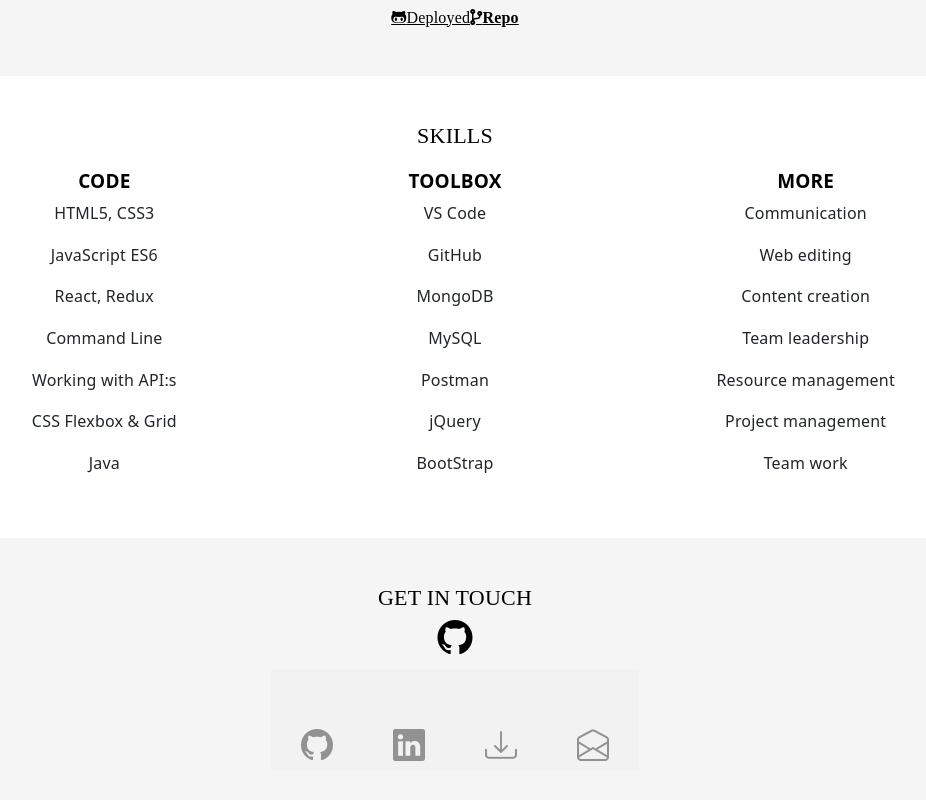
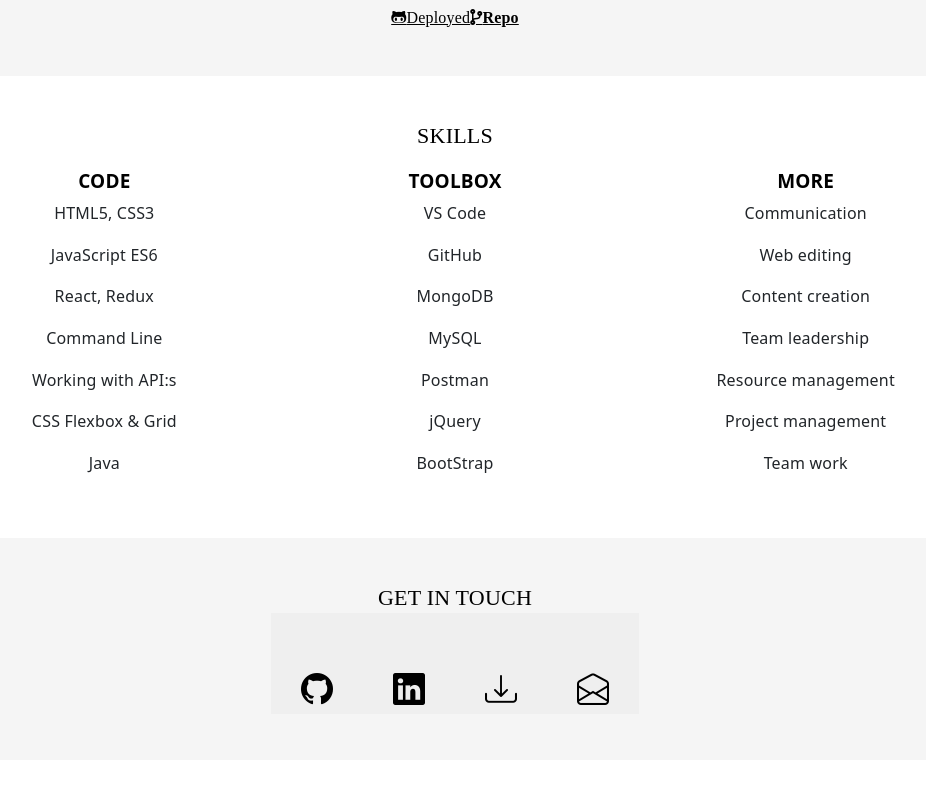
Before and after one commit to sayler3/React_Portfolio, a React (Create React App) app: page / in a window 1280 px wide. Shown: the part 1965-2765 px from the top of the page, without its empty margins (185-1111 px from the left). After the commit the page ends 2725 px from the top, so only its background shows below. Built offline with nearby package versions, Linux system fonts and the light colour scheme; grey boxes are pictures that could not be loaded; a web font is replaced by a local one.

Commit message:
testing footer icons for production

```diff
--- a/src/App.css
+++ b/src/App.css
@@ -179,11 +179,9 @@ h4 {
 	font-weight: bold;
 }
 
-.footer-icons {
-	display: flex;
-	justify-content: center;
+/* .footer-icons {
 	opacity: 40%;
-}
+} */
 
 .footer-text {
 	font-weight: bold;
--- a/src/Components/Footer.js
+++ b/src/Components/Footer.js
@@ -7,7 +7,6 @@ const Footer = () => {
 				<h3 tabIndex="0" id="tech-header">
 					GET IN TOUCH
 				</h3>
-				<i className="bi bi-github"></i>
 			</div>
 			<div className="footer-icons">
 				<button
```
